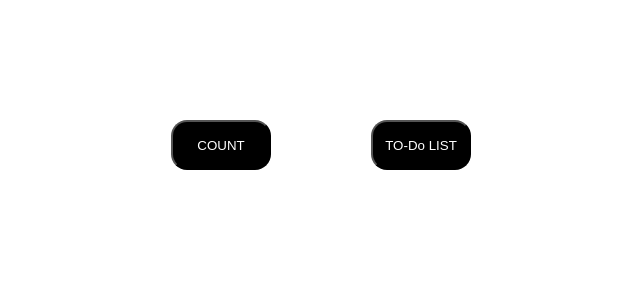
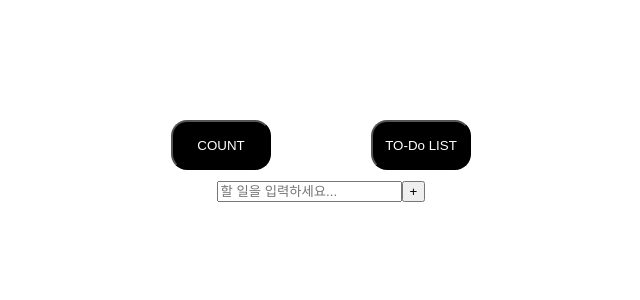
Before and after one commit to bidanee/redux-study, a React (Create React App) app: page / in a window 1280 px wide. Both pictures are taken after a click on the button "TO-Do LIST". Shown: the top 300 px of the page, without its empty margins (319-959 px from the left). Built offline with nearby package versions, Linux system fonts and the light colour scheme.

Commit message:
create todolist

```diff
--- a/src/components/ToDoList.js
+++ b/src/components/ToDoList.js
@@ -1,4 +1,18 @@
-const ToDoList = () => {
-  return <></>;
-};
-export default ToDoList;
+import React from "react";
+import TodoItem from "./TodoItem";
+
+const TodoList = React.memo(function TodoList({ todos, onToggle, onDelete }) {
+  return (
+    <ul>
+      {todos.map((todo) => (
+        <TodoItem
+          key={todo.id}
+          todo={todo}
+          onToggle={onToggle}
+          onDelete={onDelete}
+        />
+      ))}
+    </ul>
+  );
+});
+export default TodoList;
--- /dev/null
+++ b/src/components/TodoItem.js
@@ -0,0 +1,17 @@
+import React from "react";
+
+const TodoItem = React.memo(function TodoItem({ todo, onToggle, onDelete }) {
+  return (
+    <li>
+      <div
+        style={{ textDecoration: todo.done ? "line-through" : "none" }}
+        onClick={() => onToggle(todo.id)}
+      >
+        {todo.text}
+      </div>
+      <button onClick={() => onDelete(todo.id)}>-</button>
+    </li>
+  );
+});
+
+export default TodoItem;
--- /dev/null
+++ b/src/components/Todos.js
@@ -0,0 +1,27 @@
+import { useState } from "react";
+import TodoList from "./TodoList";
+
+const Todos = ({ todos, onCreate, onToggle, onDelete }) => {
+  const [text, setText] = useState("");
+  const onChange = (e) => setText(e.target.value);
+  const onSubmit = (e) => {
+    e.preventDefault();
+    onCreate(text);
+    setText("");
+  };
+  return (
+    <div>
+      <form onSubmit={onSubmit}>
+        <input
+          value={text}
+          placeholder="할 일을 입력하세요..."
+          onChange={onChange}
+        />
+        <button type="submit">+</button>
+      </form>
+      <TodoList todos={todos} onToggle={onToggle} onDelete={onDelete} />
+    </div>
+  );
+};
+
+export default Todos;
--- a/src/containers/CounterContainer.js
+++ b/src/containers/CounterContainer.js
@@ -3,9 +3,15 @@
 import { increase, decrease, setDiff } from "../modules/counter";
 
 function CounterContainer() {
+  /*
+  const {number,diff} = useSelector((state) => ({
+    number : state.number,
+    diff : state.diff,
+  }))
+  */
   const { number, diff } = useSelector((state) => ({
-    number: state.number,
-    diff: state.diff,
+    number: state.counter.number,
+    diff: state.counter.diff,
   }));
 
   const dispatch = useDispatch();
--- /dev/null
+++ b/src/containers/TodosContainer.js
@@ -0,0 +1,23 @@
+import { useDispatch, useSelector } from "react-redux";
+import { addTodo, deleteTodo, toggleTodo } from "../modules/todos";
+import { useCallback } from "react";
+import Todos from "../components/Todos";
+
+function TodosContainer() {
+  const todos = useSelector((state) => state.todos);
+  const dispatch = useDispatch();
+
+  const onCreate = (text) => dispatch(addTodo(text));
+  const onToggle = useCallback((id) => dispatch(toggleTodo(id)), [dispatch]);
+  const onDelete = useCallback((id) => dispatch(deleteTodo(id)), [dispatch]);
+
+  return (
+    <Todos
+      todos={todos}
+      onCreate={onCreate}
+      onToggle={onToggle}
+      onDelete={onDelete}
+    />
+  );
+}
+export default TodosContainer;
--- a/src/index.js
+++ b/src/index.js
@@ -5,18 +5,16 @@
 import reportWebVitals from "./reportWebVitals";
 import { Provider } from "react-redux";
 import { createStore } from "redux";
-import counter from "./modules/counter";
+import rootReducer from "./modules";
 import { composeWithDevTools } from "redux-devtools-extension";
 
-const store = createStore(counter, composeWithDevTools());
+//createStore(counter) => createStore(rootReducer)
+const store = createStore(rootReducer, composeWithDevTools());
+console.log(store.getState());
 const root = ReactDOM.createRoot(document.getElementById("root"));
 root.render(
   <Provider store={store}>
     <App />
   </Provider>
 );
-
-// If you want to start measuring performance in your app, pass a function
-// to log results (for example: reportWebVitals(console.log))
-// or send to an analytics endpoint. Learn more: https://bit.ly/CRA-vitals
 reportWebVitals();
--- /dev/null
+++ b/src/modules/index.js
@@ -0,0 +1,10 @@
+import { combineReducers } from "redux";
+import counter from "./counter";
+import todos from "./todos";
+
+const rootReducer = combineReducers({
+  counter,
+  todos,
+});
+
+export default rootReducer;
--- /dev/null
+++ b/src/modules/todos.js
@@ -0,0 +1,43 @@
+// 액션 타입 정의
+const ADD_TODO = "ADD_TODO";
+const TOGGLE_TODO = "TOGGLE_TODO";
+const DELETE_TODO = "DELETE_TODO";
+
+// 액션 생성자 함수 정의
+let id = 1;
+export const addTodo = (text) => ({
+  type: ADD_TODO,
+  todo: {
+    id: id++,
+    text,
+  },
+});
+export const toggleTodo = (id) => ({
+  type: TOGGLE_TODO,
+  id,
+});
+export const deleteTodo = (id) => ({
+  type: DELETE_TODO,
+  id,
+});
+
+//초기 상태 정의
+const initialState = [];
+
+// 리듀서 함수 정의
+const todos = (state = initialState, action) => {
+  switch (action.type) {
+    case ADD_TODO:
+      return state.concat(action.todo);
+    case TOGGLE_TODO:
+      return state.map((todo) =>
+        todo.id === action.id ? { ...todo, done: !todo.done } : todo
+      );
+    case DELETE_TODO:
+      return state.filter((todo) => todo.id !== action.id);
+    default:
+      return state;
+  }
+};
+
+export default todos;
--- a/src/pages/MainPage.js
+++ b/src/pages/MainPage.js
@@ -1,7 +1,7 @@
 import { useState } from "react";
 import { styled } from "styled-components";
 import CounterContainer from "../containers/CounterContainer";
-import ToDoList from "../components/ToDoList";
+import TodosContainer from "../containers/TodosContainer";
 
 const MainPage = () => {
   const [category, setCategory] = useState("count");
@@ -12,7 +12,9 @@
         <Btn onClick={() => setCategory("count")}>COUNT</Btn>
         <Btn onClick={() => setCategory("todoList")}>TO-Do LIST</Btn>
       </Container>
-      <Item>{category === "count" ? <CounterContainer /> : <ToDoList />}</Item>
+      <Item>
+        {category === "count" ? <CounterContainer /> : <TodosContainer />}
+      </Item>
     </Wrapper>
   );
 };
```
Also changed, not shown: src/modules/todo.js (deleted).
